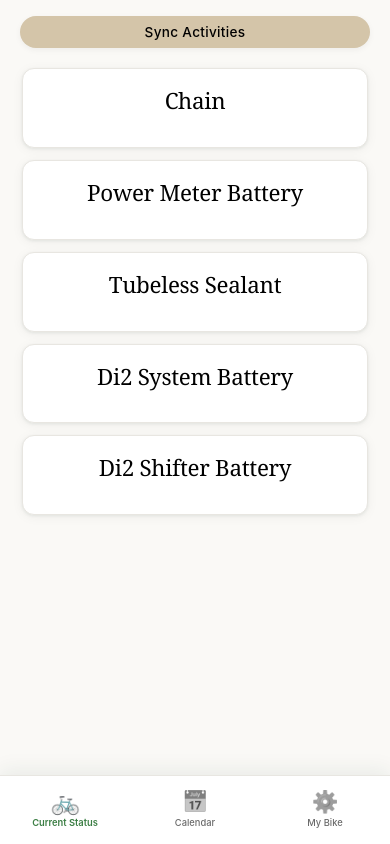
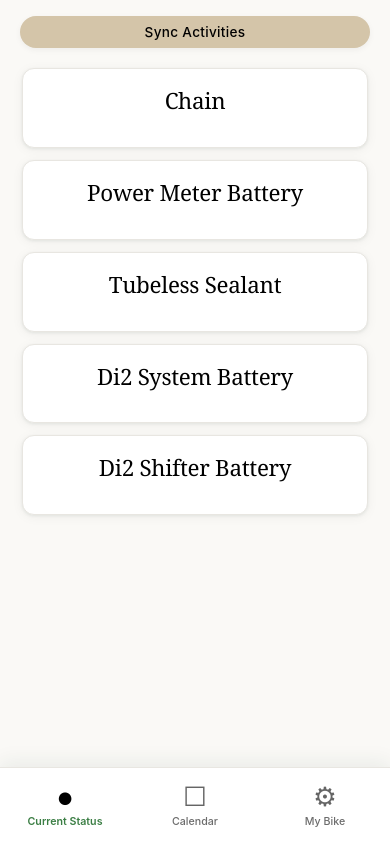
Before and after one commit to papijaja/VeloHub, a website: page public/index.html in a window 390 px wide. Drawn offline with Linux system fonts and the light colour scheme; no server answers.

Commit message:
GUI changes

```diff
--- a/public/index.html
+++ b/public/index.html
@@ -75,15 +75,15 @@
 
     <nav class="tabs">
       <button class="tab-button" data-tab="bethany">
-        <span class="tab-icon">🚲</span>
+        <span class="tab-icon">●</span>
         <span class="tab-label">Current Status</span>
       </button>
       <button class="tab-button" data-tab="activities">
-        <span class="tab-icon">📅</span>
+        <span class="tab-icon">☐</span>
         <span class="tab-label">Calendar</span>
       </button>
       <button class="tab-button" data-tab="settings">
-        <span class="tab-icon">⚙️</span>
+        <span class="tab-icon">⚙</span>
         <span class="tab-label">My Bike</span>
       </button>
     </nav>
--- a/public/styles.css
+++ b/public/styles.css
@@ -89,16 +89,17 @@
 }
 
 .tab-icon {
-  font-size: 1.8em;
+  font-size: 2.2em;
   line-height: 1;
-  filter: grayscale(100%) brightness(0.7);
-  opacity: 0.7;
+  filter: grayscale(100%) brightness(0.5);
+  opacity: 0.6;
   transition: all 0.3s ease;
   display: block;
+  font-weight: 300;
 }
 
 .tab-label {
-  font-size: 0.75em;
+  font-size: 0.85em;
   font-weight: 500;
   color: var(--warm-grey-medium);
   font-family: -apple-system, BlinkMacSystemFont, 'Segoe UI', 'Helvetica Neue', Arial, sans-serif;
@@ -624,11 +625,11 @@
   }
 
   .tab-icon {
-    font-size: 1.6em;
+    font-size: 2em;
   }
 
   .tab-label {
-    font-size: 0.7em;
+    font-size: 0.8em;
   }
 
   body {
```
